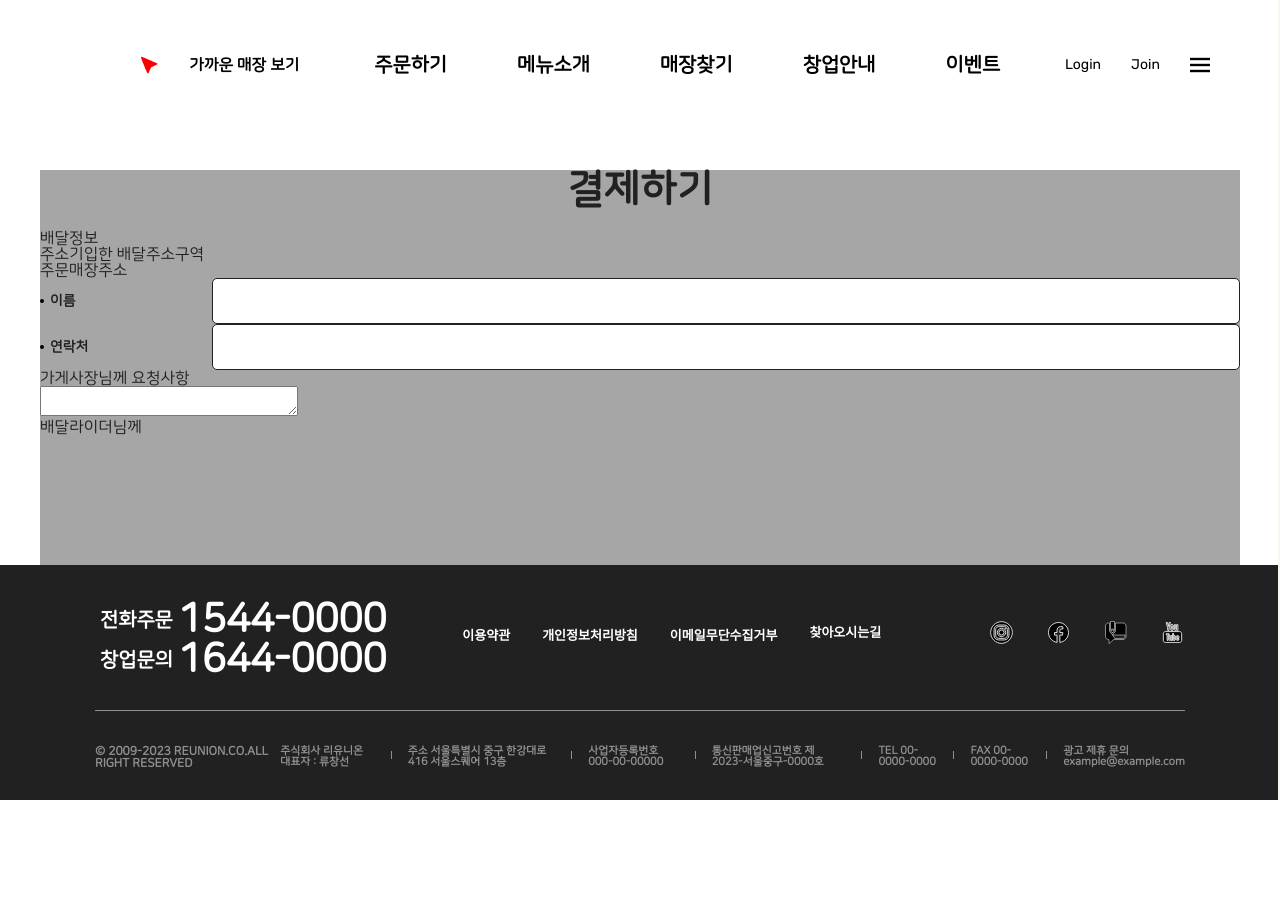
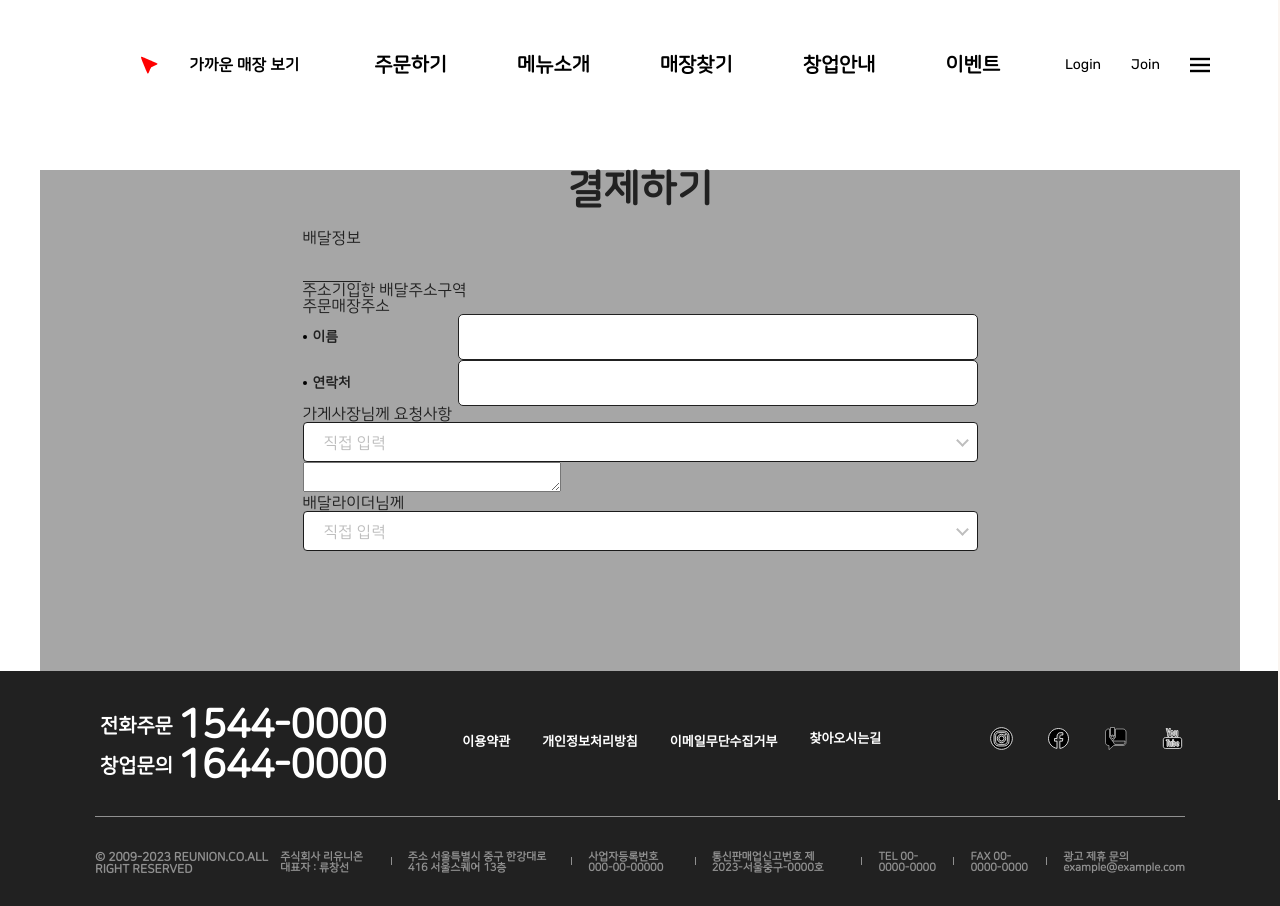
Before and after one commit to ryushin01/goobne, a React (Vite) app: page /goobne/order in a window 1280 px wide. Before the commit the page ends 800 px from the top, so only its background shows below. Built offline with nearby package versions, Linux system fonts and the light colour scheme.

Commit message:
:construction: input 컴포넌트 브랜치 이동으로 인한 커밋

```diff
--- a/src/pages/Order.jsx
+++ b/src/pages/Order.jsx
@@ -10,8 +10,8 @@ const Order = () => {
           <span>결제하기</span>
         </OrderTitle>
         <form>
-          <fieldset>
-            <legend>배달정보</legend>
+          <DeliveryInfo>
+            <DeliveryInfoTitle>배달정보</DeliveryInfoTitle>
             <ul>
               <li>
                 <span>주소</span>
@@ -29,18 +29,20 @@ const Order = () => {
               </li>
               <li>
                 <span>가게사장님께 요청사항</span>
-              </li>
-              <li>
-                <textarea></textarea>
+                <div>
+                  <SelectBox />
+                  <textarea></textarea>
+                </div>
               </li>
               <li>
                 <div>
                   <span>배달</span>
                   <span>라이더님께</span>
+                  <SelectBox />
                 </div>
               </li>
             </ul>
-          </fieldset>
+          </DeliveryInfo>
         </form>
       </OrderContentWrap>
     </OrderContainer>
@@ -72,3 +74,15 @@ const OrderTitle = styled.div`
     font-weight: 800;
   }
 `;
+
+const DeliveryInfo = styled.fieldset`
+  padding-bottom: 120px;
+  margin: 0 auto;
+  width: 675px;
+`;
+
+const DeliveryInfoTitle = styled.legend`
+  display: block;
+  padding-bottom: 35px;
+  border-bottom: 1px solid #212121;
+`;
```
